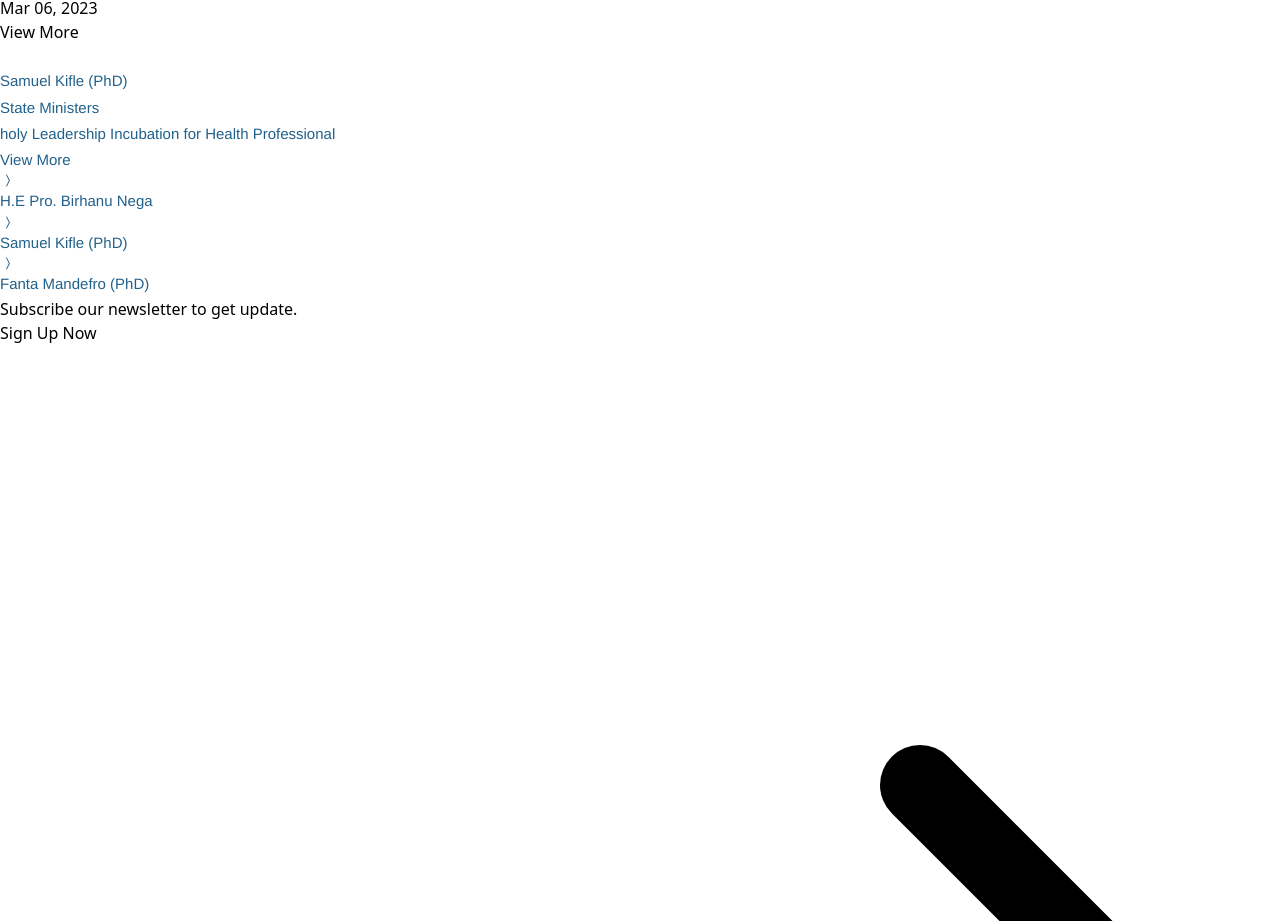
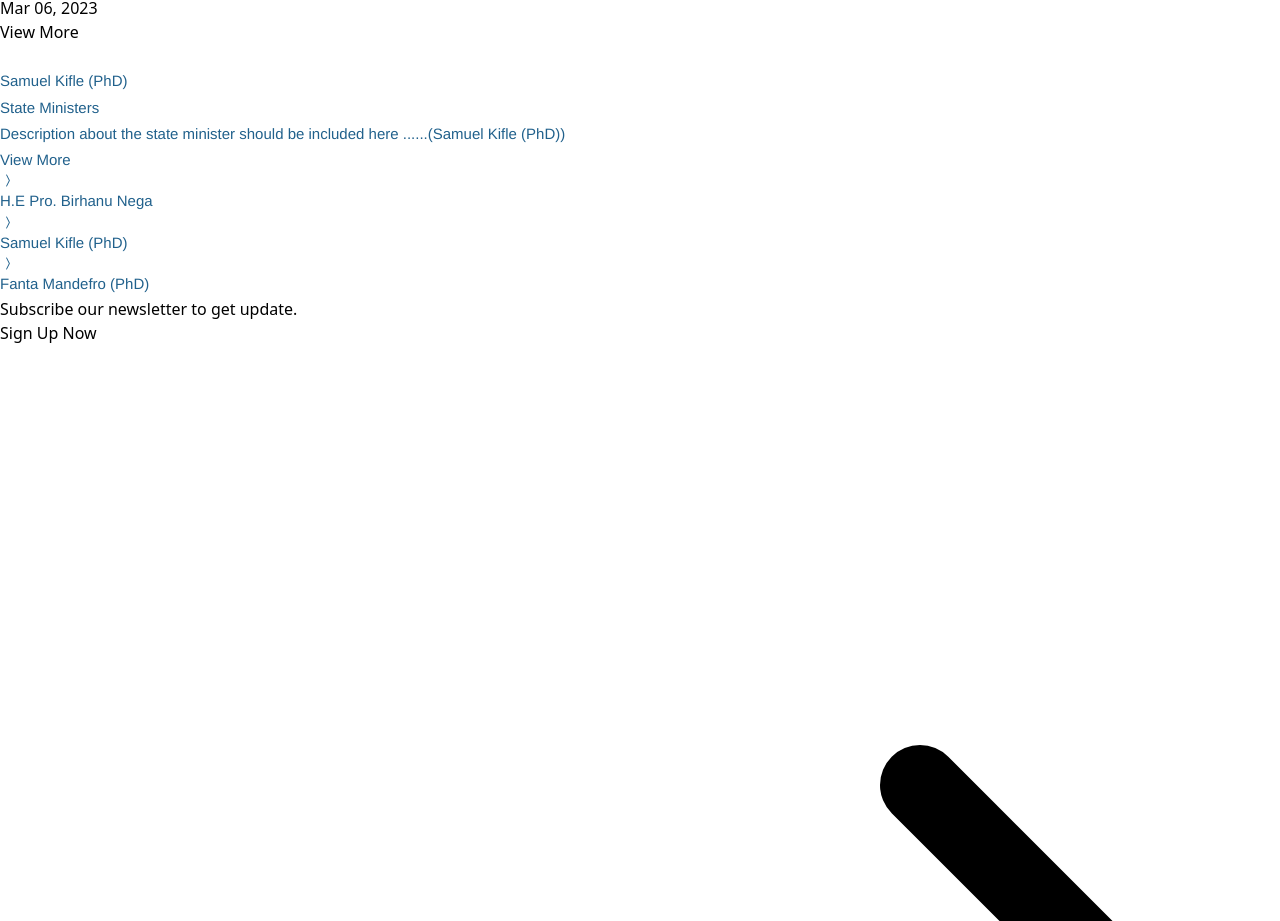
Before and after one commit to oumburs9/moe-website, a React (Vite) app in the folder react/: page / in a window 1280 px wide. Shown: the part 7339-8260 px from the top of the page. Built offline with nearby package versions, Linux system fonts and the light colour scheme; grey boxes are pictures that could not be loaded.

Commit message:
correcting desc

```diff
--- a/react/src/views/home.jsx
+++ b/react/src/views/home.jsx
@@ -144,21 +144,21 @@ function Ministers() {
       url: 'https://moe.gov.et/storage/minimsg/%E1%8C%B0%E1%8C%B0%E1%8C%B02014_1634039719.jpg',
       name: 'H.E Pro. Birhanu Nega',
       title: 'MINISTER',
-      desc: 'Continuous professional Developmen'
+      desc: 'Description about the minister should be included here ......(H.E Pro. Birhanu Nega)'
     },
     {
       id: 2,
       url: 'https://moe.gov.et/storage/minimsg/photo_2021-10-12_15-45-11_1634042555.jpg',
       name: 'Samuel Kifle (PhD)',
       title: 'State Ministers',
-      desc: 'holy Leadership Incubation for Health Professional '
+      desc: 'Description about the state minister should be included here ......(Samuel Kifle (PhD))'
     },
     {
       id: 3,
       url: 'https://moe.gov.et/storage/minimsg/photo_2021-10-12_15-33-45_1634042442.jpg',
       name: 'Fanta Mandefro (PhD)',
       title: 'State Ministers',
-      desc: 'National Medical Education initiiative'
+      desc: 'Description about the minister should be included here ......(Fanta Mandefro (PhD))'
     },
   ];
 
```
